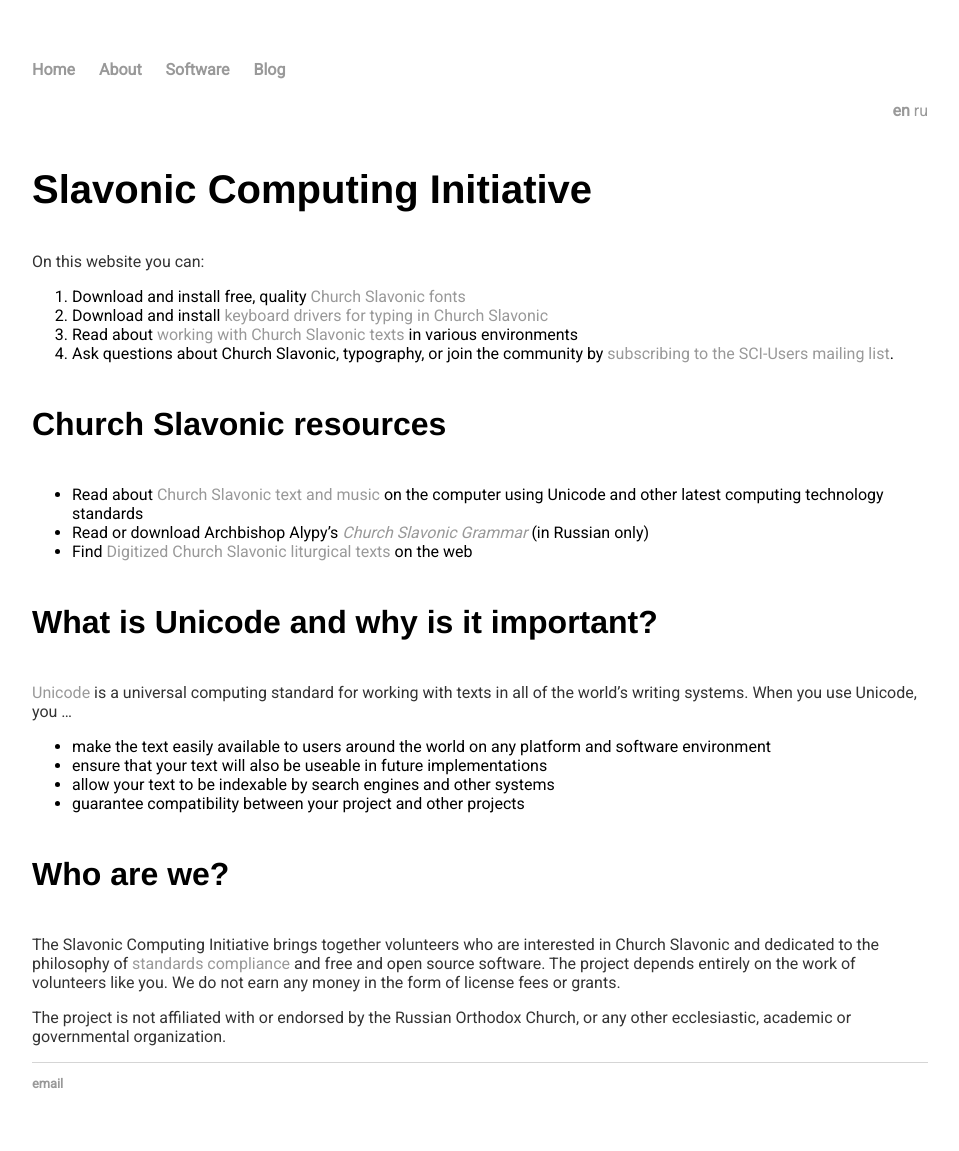
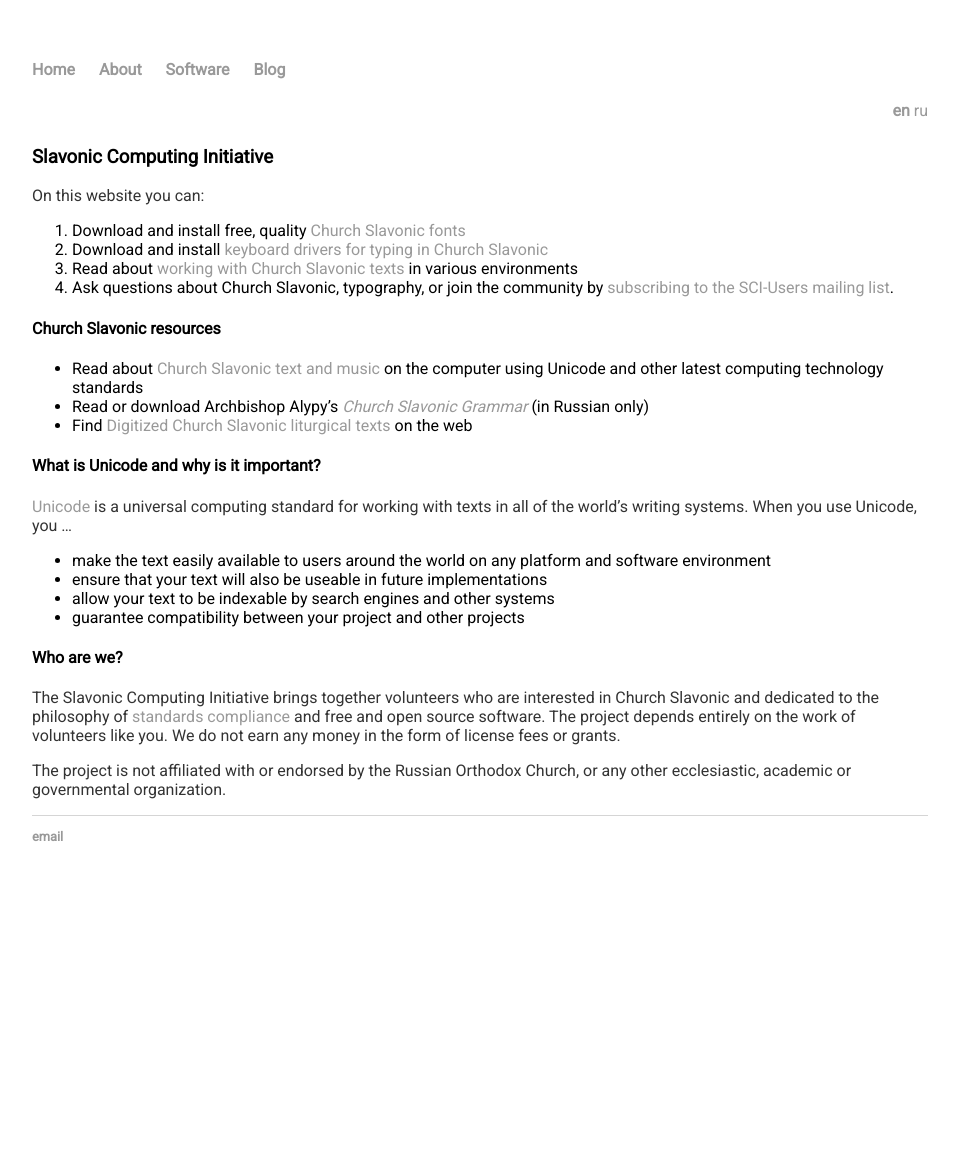
Before and after one commit to slavonic/slavonic.github.io, a Jekyll site: the page built from index.md, in a window 1280 px wide. Shown: the whole page, without its empty margins (160-1119 px from the left). Built offline with Jekyll 4.4.1, drawn with Linux system fonts in a browser that asks for light colours; our own code applies the rules of GitHub Pages for plain Markdown files; after the commit the page ends 904 px from its top, so only the background shows below that.

Commit message:
Update style.css

```diff
--- a/css/style.css
+++ b/css/style.css
@@ -19,18 +19,6 @@
 a:hover {
     text-decoration: underline;
 }
-h1 {
-    font-size: 3em;
-    font-family:'Helvetica', 'Arial', 'Sans-Serif';
-}
-h3 {
-    font-size: 2.5em;
-    font-family:'Helvetica', 'Arial', 'Sans-Serif';
-}
-h4 {
-    font-size: 2.0em;
-    font-family:'Helvetica', 'Arial', 'Sans-Serif';
-}
 p {
     color: #333;
 }
```
